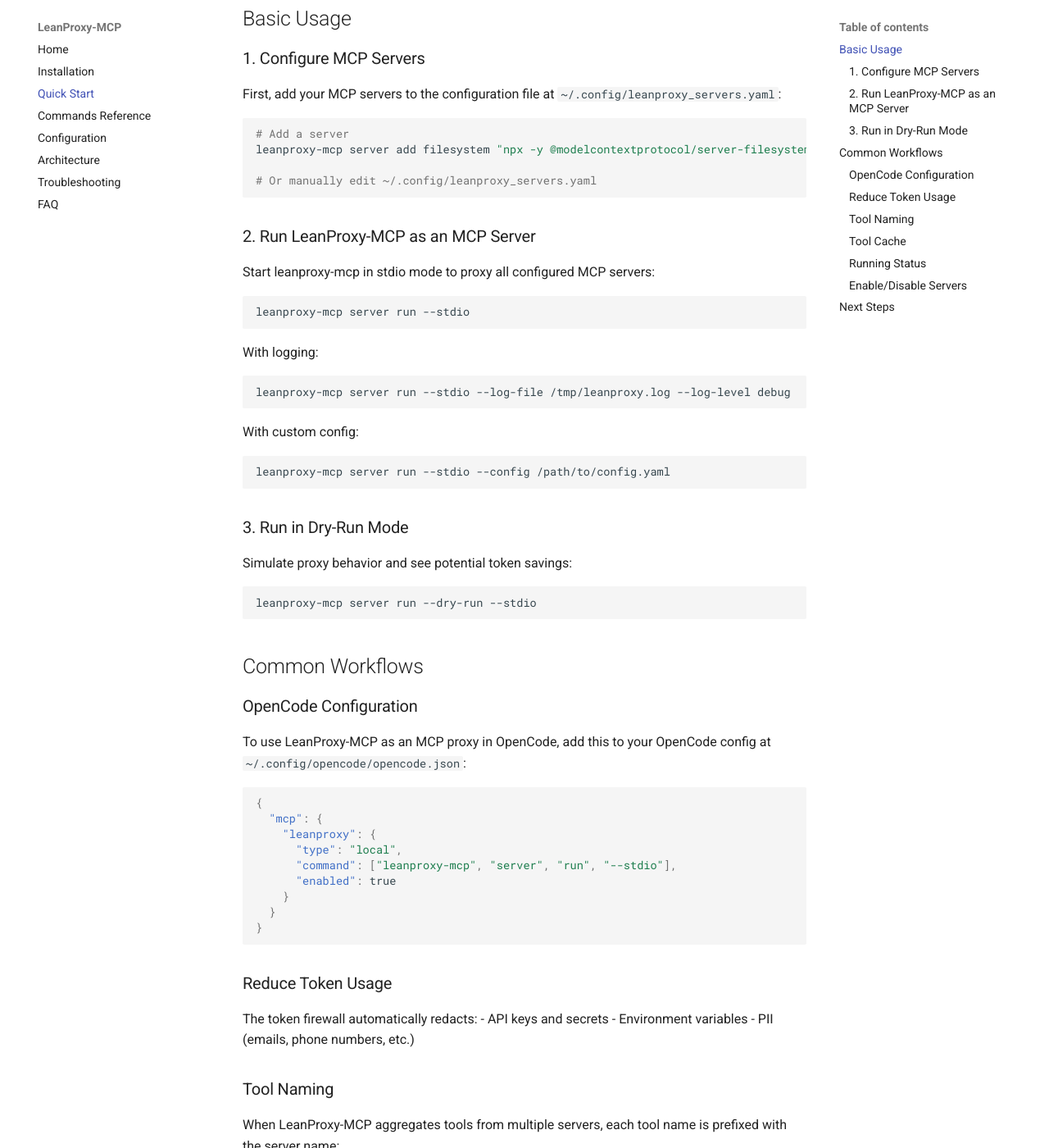
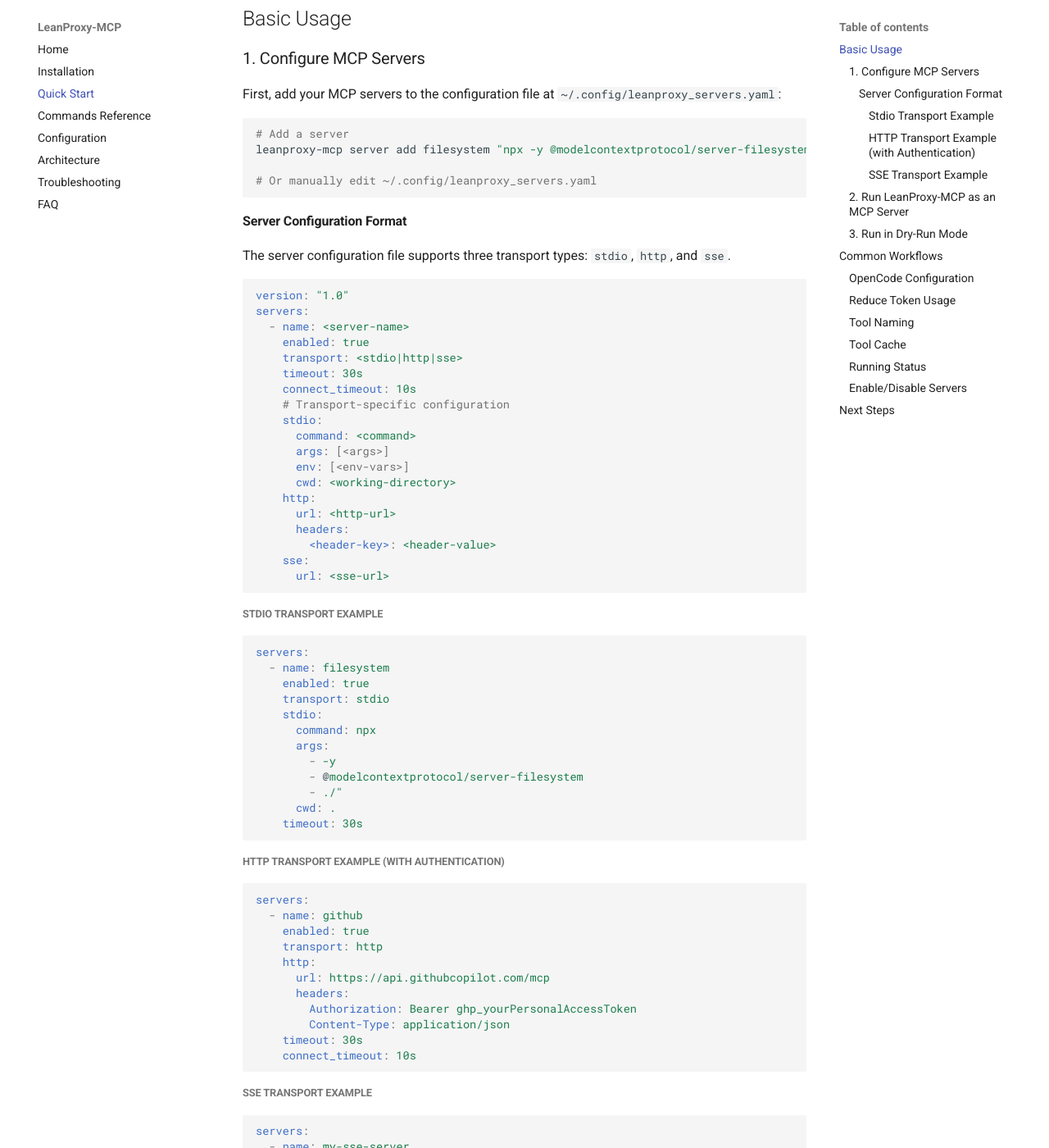
Before and after one commit to mmornati/leanproxy-mcp, an MkDocs documentation site: the page built from docs/quickstart.md, in a window 1280 px wide and 1400 px high, scrolled down 192 px. Shown: the whole window at 82% size. Built offline with MkDocs 1.6.1 and Material for MkDocs 9.7.7, drawn with Linux system fonts in a browser that asks for light colours; comment, search, counter and statistics services are not loaded; some of the changed text lies outside the part shown.

Commit message:
docs: add server configuration format examples for all transport types
- Add stdio, http, and sse transport configuration examples to quickstart.md
- Include HTTP headers example for GitHub PAT authentication
- Include SSE transport configuration example
- Add tips for GitHub Copilot endpoint configuration

````diff
--- a/docs/quickstart.md
+++ b/docs/quickstart.md
@@ -14,6 +14,79 @@
 
 # Or manually edit ~/.config/leanproxy_servers.yaml
 ```
+
+#### Server Configuration Format
+
+The server configuration file supports three transport types: `stdio`, `http`, and `sse`.
+
+```yaml
+version: "1.0"
+servers:
+  - name: <server-name>
+    enabled: true
+    transport: <stdio|http|sse>
+    timeout: 30s
+    connect_timeout: 10s
+    # Transport-specific configuration
+    stdio:
+      command: <command>
+      args: [<args>]
+      env: [<env-vars>]
+      cwd: <working-directory>
+    http:
+      url: <http-url>
+      headers:
+        <header-key>: <header-value>
+    sse:
+      url: <sse-url>
+```
+
+##### Stdio Transport Example
+
+```yaml
+servers:
+  - name: filesystem
+    enabled: true
+    transport: stdio
+    stdio:
+      command: npx
+      args:
+        - -y
+        - @modelcontextprotocol/server-filesystem
+        - ./"
+      cwd: .
+    timeout: 30s
+```
+
+##### HTTP Transport Example (with Authentication)
+
+```yaml
+servers:
+  - name: github
+    enabled: true
+    transport: http
+    http:
+      url: https://api.githubcopilot.com/mcp
+      headers:
+        Authorization: Bearer ghp_yourPersonalAccessToken
+        Content-Type: application/json
+    timeout: 30s
+    connect_timeout: 10s
+```
+
+##### SSE Transport Example
+
+```yaml
+servers:
+  - name: my-sse-server
+    enabled: true
+    transport: sse
+    sse:
+      url: https://your-server.com/mcp/sse
+    timeout: 30s
+```
+
+> **Tip**: For GitHub Copilot, use the `/mcp` endpoint (not `/mcp/sse`) with HTTP transport and your PAT in the Authorization header.
 
 ### 2. Run LeanProxy-MCP as an MCP Server
 
````
